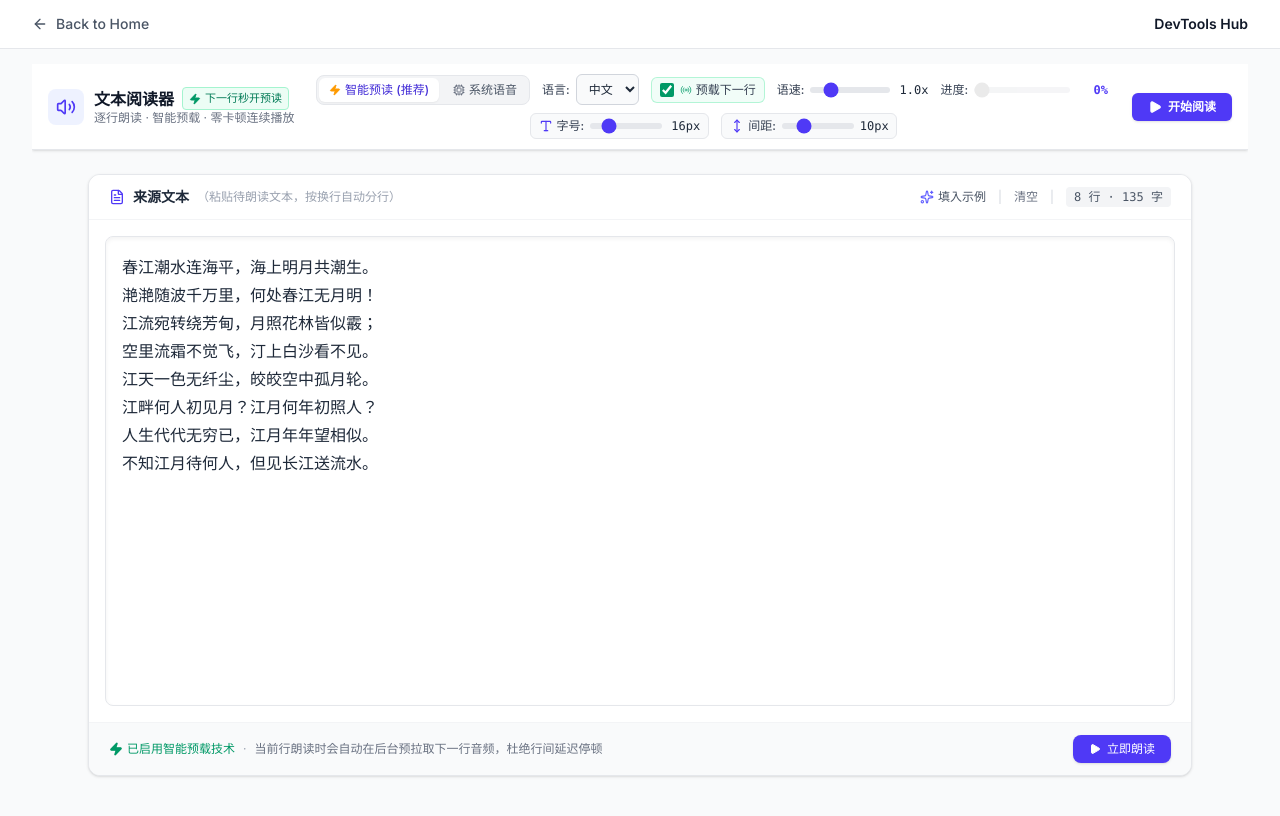
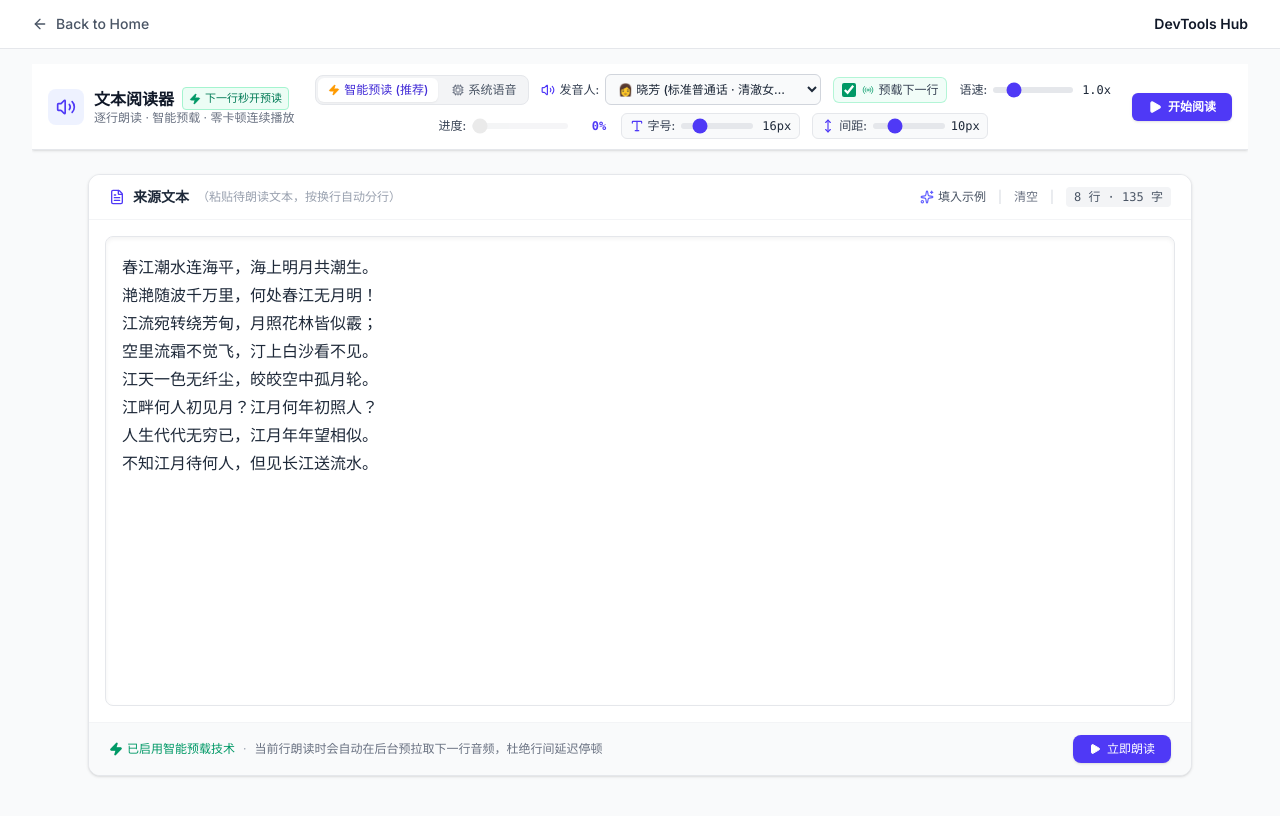
Before and after one commit to Haremend/GeminiApp-DevTools-Hub, a Next.js app: page /tools/text-reader in a window 1280 px wide. Shown: the top 816 px of the page. Built offline with nearby package versions, Linux system fonts and the light colour scheme.

Commit message:
feat(tts): add smart voice selection options
Introduced a predefined set of smart voices with specific language and role mappings and updated the TTS API to support voice-specific selection.

```diff
--- a/app/api/tts/route.ts
+++ b/app/api/tts/route.ts
@@ -5,7 +5,8 @@ export const runtime = 'nodejs';
 export async function GET(req: NextRequest) {
   const { searchParams } = new URL(req.url);
   const text = searchParams.get('text');
-  const lang = searchParams.get('lang') || 'zh-CN';
+  const voice = searchParams.get('voice');
+  const lang = voice || searchParams.get('lang') || 'zh-CN';
 
   if (!text || !text.trim()) {
     return new NextResponse('Missing text', { status: 400 });
--- a/app/tools/text-reader/page.tsx
+++ b/app/tools/text-reader/page.tsx
@@ -21,6 +21,23 @@ import {
 
 type SupportedLang = 'zh' | 'ja' | 'en';
 type TtsEngine = 'preload' | 'speechSynthesis';
+
+interface SmartVoiceItem {
+  id: string;
+  name: string;
+  role: string;
+  langGroup: string;
+}
+
+const SMART_VOICES: SmartVoiceItem[] = [
+  { id: 'zh-CN', name: '晓芳 (标准普通话)', role: '清澈女主播 · 播音质感', langGroup: '中文普通话 & 方言' },
+  { id: 'zh-TW', name: '雅婷 (台湾国语)', role: '温婉轻柔 · 舒缓亲切', langGroup: '中文普通话 & 方言' },
+  { id: 'zh-HK', name: '嘉欣 (香港粤语)', role: '地道港白 · 广播腔调', langGroup: '中文普通话 & 方言' },
+  { id: 'en-US', name: 'Emily (美式标准)', role: '通用播音 · 地道美音', langGroup: '英语口音' },
+  { id: 'en-GB', name: 'Arthur (英式典雅)', role: '英伦绅士 · 沉稳男声', langGroup: '英语口音' },
+  { id: 'ja-JP', name: '樱子 (东京自然)', role: '自然柔和 · 标准日语', langGroup: '小语种' },
+  { id: 'ko-KR', name: '智恩 (首尔流行)', role: '清晰明快 · 标准韩语', langGroup: '小语种' },
+];
 
 const LANG_CONFIG: Record<SupportedLang, { label: string; defaultCode: string; ttsCode: string }> = {
   zh: { label: '中文 (普通话)', defaultCode: 'zh-CN', ttsCode: 'zh-CN' },
@@ -51,6 +68,7 @@ export default function TextReaderPage() {
   const [availableVoices, setAvailableVoices] = useState<SpeechSynthesisVoice[]>([]);
   const [selectedLang, setSelectedLang] = useState<SupportedLang>('zh');
   const [selectedVoiceURI, setSelectedVoiceURI] = useState<string>('');
+  const [smartVoiceId, setSmartVoiceId] = useState<string>('zh-CN');
   const [rate, setRate] = useState<number>(1.0);
 
   // Preloaded line indices set (for visual feedback)
@@ -115,6 +133,7 @@ export default function TextReaderPage() {
   const selectedVoiceURIRef = useRef<string>('');
   const rateRef = useRef<number>(1.0);
   const selectedLangRef = useRef<SupportedLang>('zh');
+  const smartVoiceIdRef = useRef<string>('zh-CN');
   const engineRef = useRef<TtsEngine>('preload');
   const enablePreloadRef = useRef<boolean>(true);
 
@@ -138,6 +157,7 @@ export default function TextReaderPage() {
     linesRef.current = splitLines;
     voicesRef.current = availableVoices;
     selectedVoiceURIRef.current = activeVoiceURI;
+    smartVoiceIdRef.current = smartVoiceId;
     rateRef.current = rate;
     selectedLangRef.current = selectedLang;
     engineRef.current = engine;
@@ -228,7 +248,7 @@ export default function TextReaderPage() {
   }, []);
 
   // Async function to fetch & cache TTS audio for a line
-  const fetchLineAudio = useCallback(async (lineIndex: number, lines: string[], lang: SupportedLang): Promise<string> => {
+  const fetchLineAudio = useCallback(async (lineIndex: number, lines: string[], voiceId: string): Promise<string> => {
     if (audioCacheRef.current.has(lineIndex)) {
       return audioCacheRef.current.get(lineIndex)!;
     }
@@ -244,8 +264,7 @@ export default function TextReaderPage() {
 
     const loadPromise = (async () => {
       try {
-        const langCode = LANG_CONFIG[lang].ttsCode;
-        const res = await fetch(`/api/tts?text=${encodeURIComponent(textToRead)}&lang=${encodeURIComponent(langCode)}`);
+        const res = await fetch(`/api/tts?text=${encodeURIComponent(textToRead)}&voice=${encodeURIComponent(voiceId)}`);
         if (!res.ok) {
           throw new Error(`TTS server responded with ${res.status}`);
         }
@@ -264,13 +283,13 @@ export default function TextReaderPage() {
   }, []);
 
   // Proactive Lookahead Preloader: Preloads next N lines ahead
-  const preloadAhead = useCallback((currentIndex: number, lines: string[], lang: SupportedLang) => {
+  const preloadAhead = useCallback((currentIndex: number, lines: string[], voiceId: string) => {
     if (!enablePreloadRef.current) return;
     const lookaheadCount = 2; // Preload next 2 lines in parallel
     for (let step = 1; step <= lookaheadCount; step++) {
       const targetIndex = currentIndex + step;
       if (targetIndex < lines.length && !audioCacheRef.current.has(targetIndex)) {
-        fetchLineAudio(targetIndex, lines, lang).catch(err => {
+        fetchLineAudio(targetIndex, lines, voiceId).catch(err => {
           console.warn(`[TextReader] Preload error at line ${targetIndex}:`, err);
         });
       }
@@ -301,15 +320,16 @@ export default function TextReaderPage() {
     setSeekSliderVal(pct);
     scrollToLine(index);
 
+    const activeVoice = smartVoiceIdRef.current;
     // Trigger lookahead preloading for upcoming lines immediately
-    preloadAhead(index, lines, selectedLangRef.current);
+    preloadAhead(index, lines, activeVoice);
 
     // Check if current line audio is already preloaded or in flight
     let audioUrl = audioCacheRef.current.get(index);
     if (!audioUrl) {
       setIsBufferingCurrent(true);
       try {
-        audioUrl = await fetchLineAudio(index, lines, selectedLangRef.current);
+        audioUrl = await fetchLineAudio(index, lines, activeVoice);
       } catch (err) {
         console.error('Failed to load audio for line', index, err);
         setIsBufferingCurrent(false);
@@ -513,6 +533,25 @@ export default function TextReaderPage() {
     }
   };
 
+  // Smart voice change (for preload engine)
+  const handleSmartVoiceChange = (newVoiceId: string) => {
+    setSmartVoiceId(newVoiceId);
+    smartVoiceIdRef.current = newVoiceId;
+    clearAudioCache();
+    if (isReadingRef.current && engineRef.current === 'preload' && currentLineRef.current >= 0 && linesRef.current.length > 0) {
+      startReadingFromIndex(currentLineRef.current, linesRef.current);
+    }
+  };
+
+  // System voice change (for speechSynthesis engine)
+  const handleSystemVoiceChange = (uri: string) => {
+    setSelectedVoiceURI(uri);
+    selectedVoiceURIRef.current = uri;
+    if (isReadingRef.current && engineRef.current === 'speechSynthesis' && currentLineRef.current >= 0 && linesRef.current.length > 0) {
+      startReadingFromIndex(currentLineRef.current, linesRef.current);
+    }
+  };
+
   // Language change
   const handleLangChange = (lang: SupportedLang) => {
     setSelectedLang(lang);
@@ -661,29 +700,56 @@ export default function TextReaderPage() {
               </button>
             </div>
 
-            {/* 2. Language selector */}
-            <div className="flex items-center gap-1.5 text-xs text-gray-600">
-              <span className="font-medium text-gray-700 whitespace-nowrap">语言:</span>
-              <select
-                value={selectedLang}
-                onChange={(e) => handleLangChange(e.target.value as SupportedLang)}
-                className="bg-gray-50 border border-gray-300 text-gray-800 text-xs rounded-md px-2 py-1.5 focus:ring-1 focus:ring-indigo-500 focus:border-indigo-500 outline-none"
-              >
-                <option value="zh">中文</option>
-                <option value="en">英文</option>
-                <option value="ja">日文</option>
-              </select>
-            </div>
-
-            {/* 3. System Voice selector (Only shown in Web Speech mode) */}
-            {engine === 'speechSynthesis' && (
-              <div className="flex items-center gap-1.5 text-xs text-gray-600 min-w-[140px] max-w-[200px]">
-                <span className="font-medium text-gray-700 whitespace-nowrap">音色:</span>
+            {/* 2. Voice / Actor selector (Always shown in both engines!) */}
+            {engine === 'preload' ? (
+              <div className="flex items-center gap-1.5 text-xs text-gray-600 min-w-[200px] max-w-[280px]">
+                <span className="font-medium text-gray-700 whitespace-nowrap flex items-center gap-1">
+                  <Volume2 className="w-3.5 h-3.5 text-indigo-600" />
+                  <span>发音人:</span>
+                </span>
+                <select
+                  value={smartVoiceId}
+                  onChange={(e) => handleSmartVoiceChange(e.target.value)}
+                  className="bg-gray-50 border border-gray-300 text-gray-800 text-xs rounded-md px-2 py-1.5 focus:ring-1 focus:ring-indigo-500 focus:border-indigo-500 outline-none truncate w-full cursor-pointer font-medium"
+                  title="智能预读发音角色：支持标准普通话、台湾国语、粤语及外语"
+                >
+                  <optgroup label="🇨🇳 中文普通话 & 方言">
+                    <option value="zh-CN">👩 晓芳 (标准普通话 · 清澈女主播)</option>
+                    <option value="zh-TW">👧 雅婷 (台湾国语 · 温婉轻柔女声)</option>
+                    <option value="zh-HK">👩 嘉欣 (粤语广播 · 地道香港白话)</option>
+                  </optgroup>
+                  <optgroup label="🇺🇸 🇬🇧 英语口音">
+                    <option value="en-US">👱‍♀️ Emily (美式标准 · 通用播音女声)</option>
+                    <option value="en-GB">🎩 Arthur (英式典雅 · 绅士男声)</option>
+                  </optgroup>
+                  <optgroup label="🇯🇵 🇰🇷 小语种">
+                    <option value="ja-JP">🌸 樱子 (东京自然 · 标准日语)</option>
+                    <option value="ko-KR">🌺 智恩 (首尔自然 · 清晰韩语)</option>
+                  </optgroup>
+                </select>
+              </div>
+            ) : (
+              <div className="flex items-center gap-1.5 text-xs text-gray-600 min-w-[220px] max-w-[300px]">
+                <span className="font-medium text-gray-700 whitespace-nowrap flex items-center gap-1">
+                  <Cpu className="w-3.5 h-3.5 text-indigo-600" />
+                  <span>系统音色:</span>
+                </span>
+                <select
+                  value={selectedLang}
+                  onChange={(e) => handleLangChange(e.target.value as SupportedLang)}
+                  className="bg-gray-50 border border-gray-300 text-gray-800 text-xs rounded-md px-1.5 py-1.5 focus:ring-1 focus:ring-indigo-500 focus:border-indigo-500 outline-none shrink-0"
+                  title="按语言筛选系统内置发音人"
+                >
+                  <option value="zh">中</option>
+                  <option value="en">英</option>
+                  <option value="ja">日</option>
+                </select>
                 <select
                   value={activeVoiceURI}
-                  onChange={(e) => setSelectedVoiceURI(e.target.value)}
+                  onChange={(e) => handleSystemVoiceChange(e.target.value)}
                   disabled={currentLangVoices.length === 0}
-                  className="bg-gray-50 border border-gray-300 text-gray-800 text-xs rounded-md px-2 py-1.5 focus:ring-1 focus:ring-indigo-500 focus:border-indigo-500 outline-none truncate w-full disabled:opacity-50"
+                  className="bg-gray-50 border border-gray-300 text-gray-800 text-xs rounded-md px-2 py-1.5 focus:ring-1 focus:ring-indigo-500 focus:border-indigo-500 outline-none truncate flex-1 disabled:opacity-50 cursor-pointer"
+                  title="选择浏览器/系统内置的本地语音人"
                 >
                   {currentLangVoices.length > 0 ? (
                     currentLangVoices.map((v) => (
```
